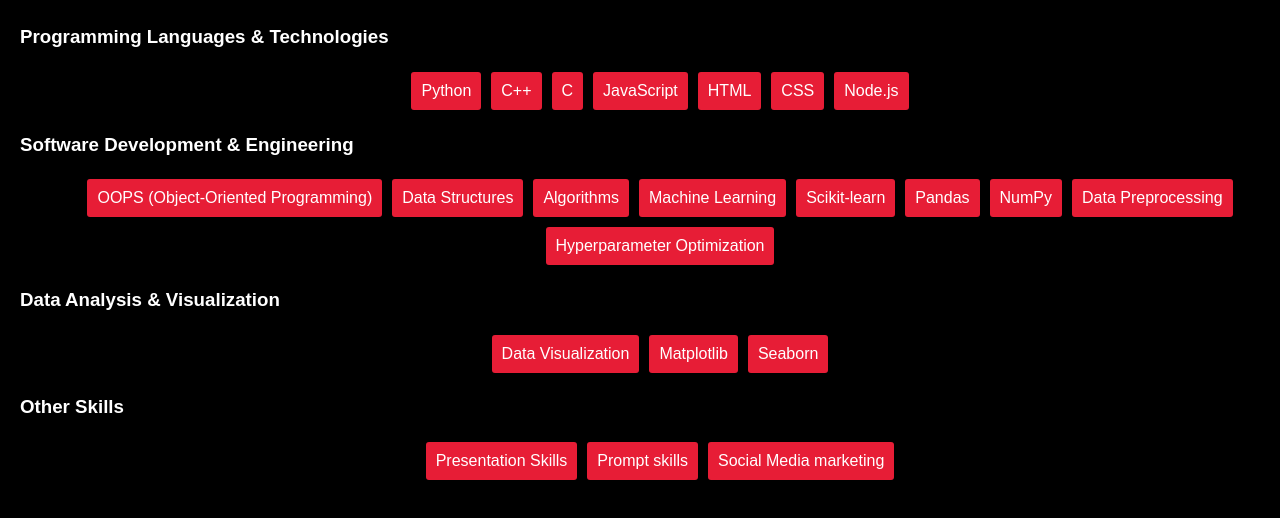
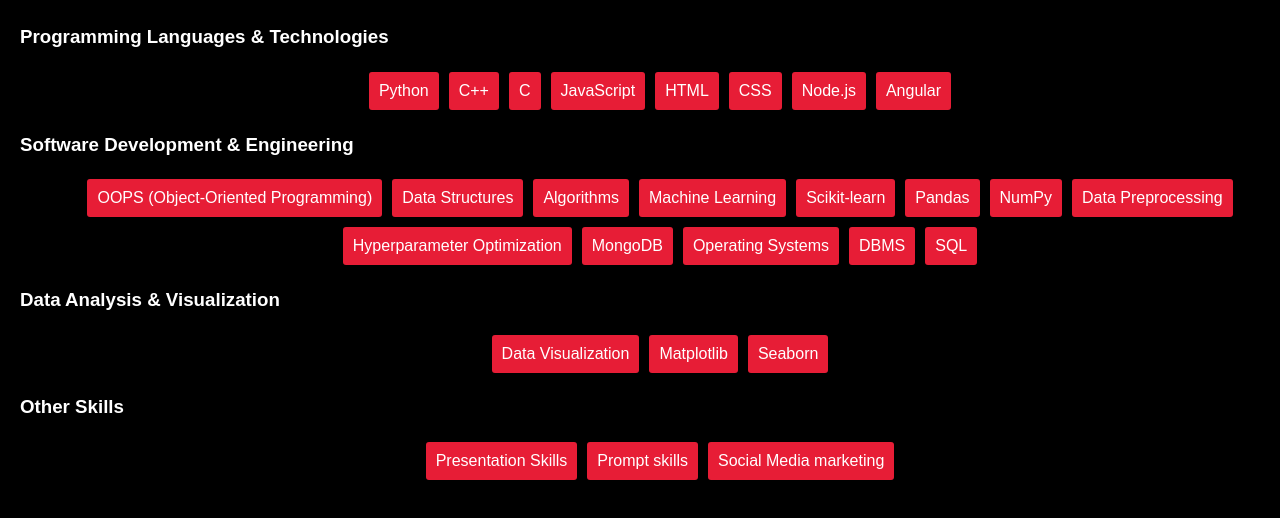
Before and after one commit to SaiSreeja77/sreeja-s-portfolio, a plain HTML site: page skills.html in a window 1280 px wide. Shown: the part 232-750 px from the top of the page. Drawn offline with Linux system fonts and the light colour scheme.

Commit message:
Update skills.html

```diff
--- a/skills.html
+++ b/skills.html
@@ -48,6 +48,7 @@
       <li>HTML</li>
       <li>CSS</li>
       <li>Node.js</li>
+      <li>Angular</li>
     </ul>
 
     <h3>Software Development & Engineering</h3>
@@ -61,6 +62,10 @@
       <li>NumPy</li>
       <li>Data Preprocessing</li>
       <li>Hyperparameter Optimization</li>
+      <li>MongoDB</li>
+      <li>Operating Systems</li>
+      <li>DBMS</li>
+      <li>SQL</li>
     </ul>
 
     <h3>Data Analysis & Visualization</h3>
```
